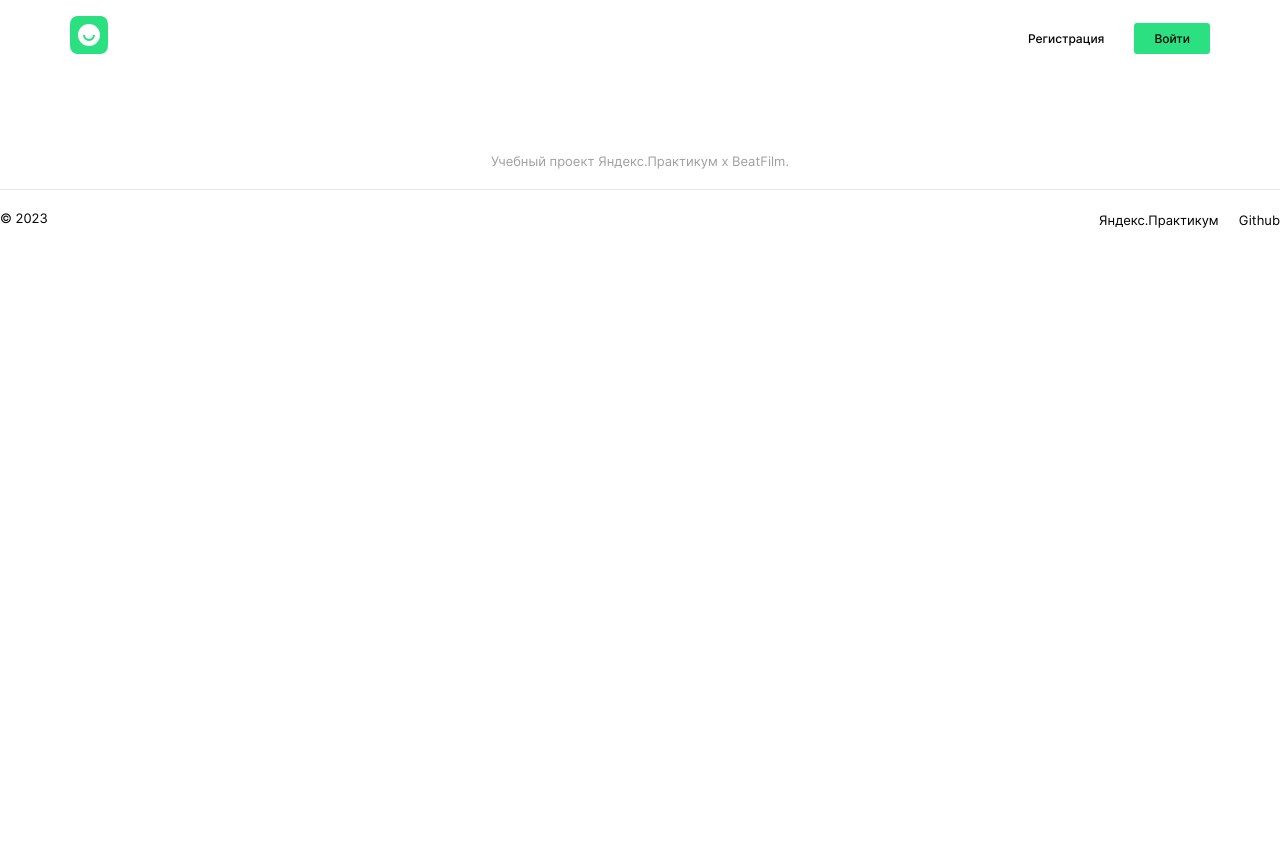
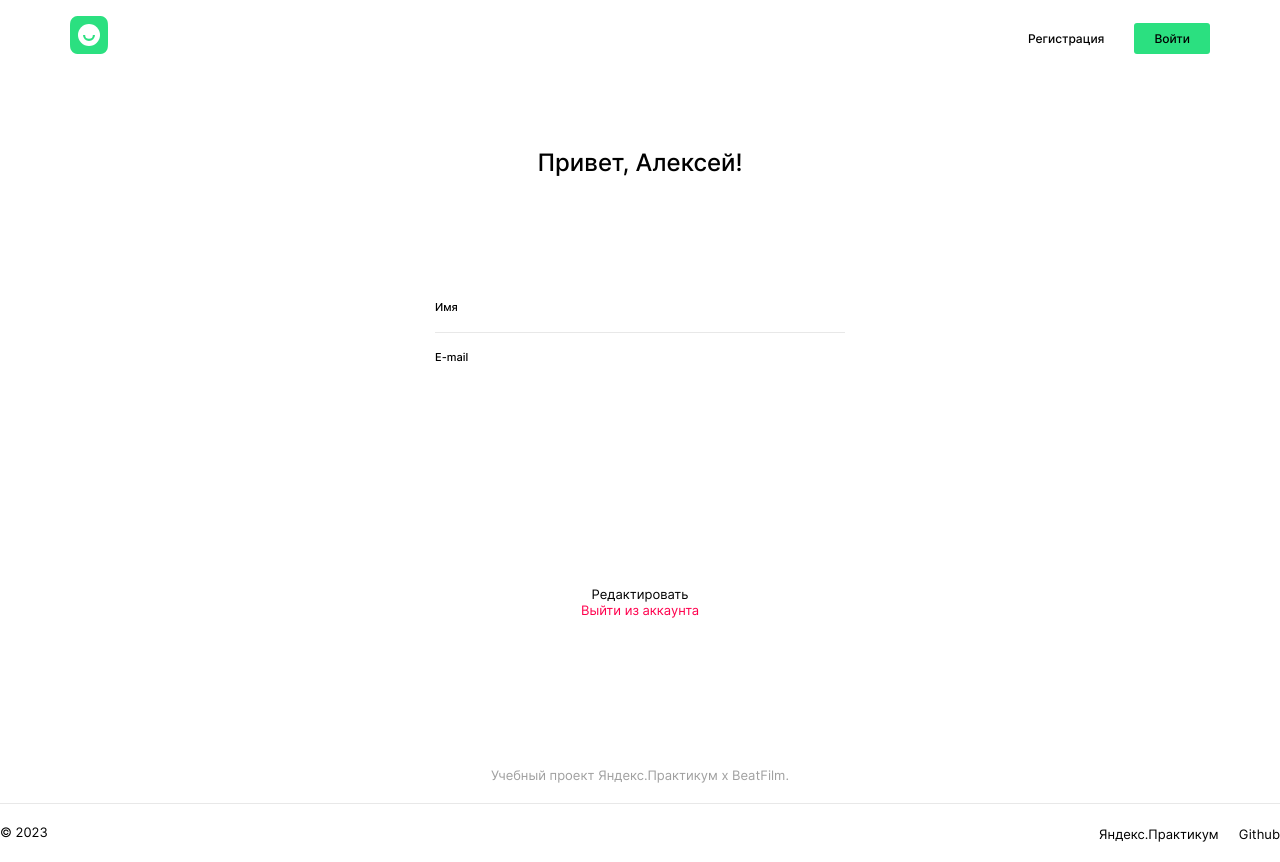
Before and after one commit to alexsaushkin/movies-explorer-frontend, a React (Create React App) app: page /profile in a window 1280 px wide. Before the commit the page ends 800 px from the top, so only its background shows below. Built offline with nearby package versions, Linux system fonts and the light colour scheme; no server answers.

Commit message:
add: add profile

```diff
--- a/src/components/App/App.js
+++ b/src/components/App/App.js
@@ -60,8 +60,8 @@ function App() {
       />
       <Routes>
         <Route path='/' element={<Main/>}/>
-        <Route path='/movies' element={<Movies movies={movies} onSave={onSave}/>}/>
-        <Route path='/saved-movies' element={<SavedMovies movies={movies} onDelete={onDelete}/>}/>
+        <Route path='/movies' element={<Movies movies={movies.slice(0, 12)} onSave={onSave}/>}/>
+        <Route path='/saved-movies' element={<SavedMovies movies={movies.slice(0, 3)} onDelete={onDelete}/>}/>
         <Route path='/profile' element={<Profile handleSignOut={handleSignOut}/>}/>
         <Route path='/signin' element={<SignIn handleSignIn={handleSignIn}/>}/>
         <Route path='/signup' element={<SignUp handleSignUp={handleSignUp}/>}/>
--- a/src/components/Main/BlockTitle/BlockTitle.css
+++ b/src/components/Main/BlockTitle/BlockTitle.css
@@ -0,0 +1,10 @@
+.block-title {
+  font-size: 22px;
+  font-style: normal;
+  font-weight: 400;
+  line-height: normal;
+  letter-spacing: -0.88px;
+  margin: 0;
+  padding-bottom: 23px;
+  border-bottom: 1px solid #000000;
+}
--- /dev/null
+++ b/src/components/Profile/Profile.css
@@ -0,0 +1,80 @@
+.profile {
+  display: flex;
+  flex-direction: column;
+  padding-top: 74px;
+  padding-bottom: 70px;
+}
+
+.profile__title {
+  text-align: center;
+  font-size: 24px;
+  font-style: normal;
+  font-weight: 500;
+  line-height: normal;
+  margin: 0;
+}
+
+.profile__form {
+  display: flex;
+  flex-direction: column;
+  align-items: center;
+  margin-top: 123px;
+}
+
+.profile__input-container {
+  width: 410px;
+  display: flex;
+  flex-direction: row;
+  justify-content: space-between;
+}
+
+.profile__input-container:not(:last-of-type) {
+  padding-bottom: 16px;
+  border-bottom: 1px solid #E8E8E8;
+  margin-bottom: 17px;
+}
+
+.profile__input-container:last-of-type {
+  margin-bottom: 220px;
+}
+
+.profile__label {
+  font-size: 11px;
+  font-style: normal;
+  font-weight: 500;
+  line-height: normal;
+}
+
+.profile__input {
+  border: none;
+  text-align: right;
+  font-size: 11px;
+  font-style: normal;
+  font-weight: 400;
+  line-height: normal;
+}
+
+.profile__input:focus {
+  outline: none;
+}
+
+.profile__btn {
+  padding: 0;
+  text-align: center;
+  font-size: 13px;
+  font-style: normal;
+  font-weight: 400;
+  line-height: normal;
+  background-color: #FFFFFF;
+  border: none;
+  transition: opacity 0.3s ease-in;
+  cursor: pointer;
+}
+
+.profile__btn:hover {
+  opacity: 0.8;
+}
+
+.profile__btn_color_pink {
+  color: #FF004D;
+}
--- a/src/components/Profile/Profile.js
+++ b/src/components/Profile/Profile.js
@@ -1,6 +1,37 @@
+import './Profile.css';
+
 export default function Profile() {
   return (
-    <>
-    </>
+    <main className='profile'>
+      <h1 className='profile__title'>
+        Привет, Алексей!
+      </h1>
+      <form className='profile__form'>
+        <div className='profile__input-container'>
+          <label htmlFor='name-input' className='profile__label'>Имя</label>
+          <input
+            type='text'
+            name='name'
+            id='name-input'
+            required
+            className='profile__input'
+            minLength={2}
+            maxLength={30}
+          />
+        </div>
+        <div className='profile__input-container'>
+          <label htmlFor='email-input' className='profile__label'>E-mail</label>
+          <input
+            type='email'
+            name='email'
+            id='email-input'
+            required
+            className='profile__input'
+          />
+        </div>
+        <button className='profile__btn' type='submit'>Редактировать</button>
+      </form>
+      <button className='profile__btn profile__btn_color_pink'>Выйти из аккаунта</button>
+    </main>
   )
 }
```
